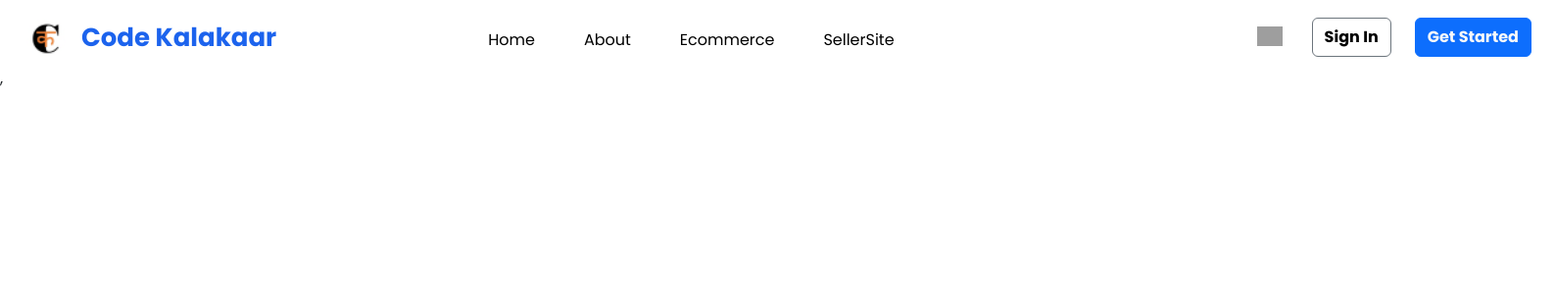
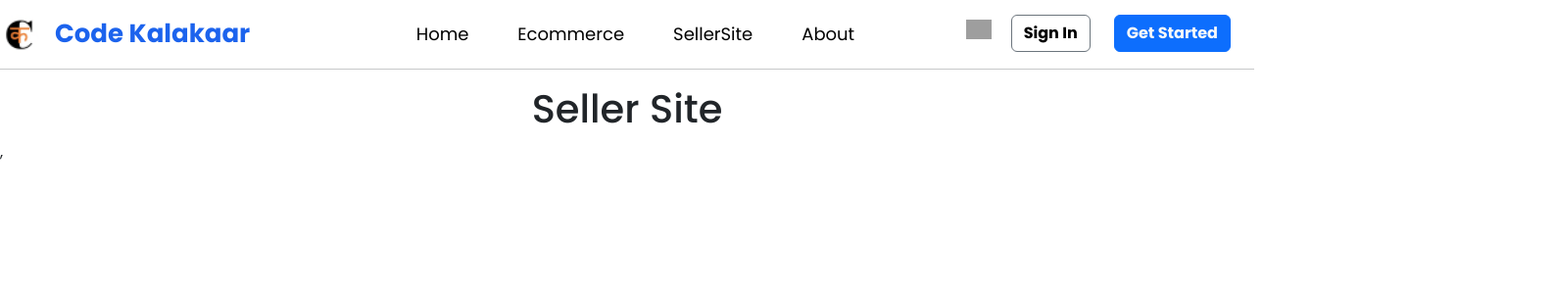
Before and after one commit to MrugeshThesiya/buildForBharatHackathon, a React (Vite) app: page /SellerSite in a window 1280 px wide. Shown: the top 300 px of the page at 98% size, 1587 px wide, since content can reach past the window. Built offline with nearby package versions, Linux system fonts and the light colour scheme; grey boxes are pictures that could not be loaded.

Commit message:
navigation fixed

```diff
--- a/src/Components/Nav.jsx
+++ b/src/Components/Nav.jsx
@@ -7,14 +7,18 @@ export default function Nav() {
   const navigate = useNavigate();
   const navItems = [
     { name: "Home", slug: "/" },
+    { name: "Ecommerce", slug: "/Ecommerce" },
+    { name: "SellerSite", slug: "/SellerSite" },
     { name: "About", slug: "/About" },
-    { name: "Ecommerce", slug: "/Ecommerce" },
-    { name: "SellerSite", slug: "/SellerSite" }
   ];
   return (
-    <nav className="d-flex">
-      <img id="logo-div" alt="Code_kalakaar_logo" src={codeKalakaarLogo}></img>
-      <div className="logoText">
+    <nav>
+      <div className="logo">
+        <img
+          id="logo-div"
+          alt="Code_kalakaar_logo"
+          src={codeKalakaarLogo}
+        ></img>
         <h3 className="logo-text pointer">Code Kalakaar</h3>
       </div>
       <div className="linkItems">
@@ -26,6 +30,7 @@ export default function Nav() {
           ))}
         </ul>
       </div>
+      <div className="searchItems">
         <span className="search-container">
           <img
             id="search-desktop"
@@ -37,7 +42,10 @@ export default function Nav() {
         </span>
         <div className="button-items d-flex">
           <span className="sign-div d-flex">
-          <button type="button" className="btn sign-btn btn-outline-secondary">
+            <button
+              type="button"
+              className="btn sign-btn btn-outline-secondary"
+            >
               Sign In
             </button>
             <button
@@ -51,6 +59,7 @@ export default function Nav() {
             </button>
           </span>
         </div>
+      </div>
     </nav>
   );
 }
--- a/src/Pages/Aboutus.jsx
+++ b/src/Pages/Aboutus.jsx
@@ -1,10 +1,12 @@
 import React from 'react'
-import { Nav } from '../Components/index'
+import { Container, Nav } from '../Components/index'
 
 function Aboutus() {
   return (
     <>
       <Nav/>
+      <hr />
+      <h1 style={{textAlign:"center"}}> About us</h1>
     </>
   )
 }
--- a/src/Pages/Ecommerce.jsx
+++ b/src/Pages/Ecommerce.jsx
@@ -6,6 +6,8 @@ function Ecommerce() {
   return (
     <>
       <Nav/>
+      <hr />
+      <h1 style={{textAlign:"center"}}>Ecommerce</h1>
     </>
   )
 }
--- a/src/Pages/SellerSite.jsx
+++ b/src/Pages/SellerSite.jsx
@@ -5,6 +5,8 @@ function SellerSite() {
   return (
     <>
       <Nav/>
+      <hr />
+      <h1 style={{textAlign:"center"}}>Seller Site</h1>
     </>
   )
 }
--- a/src/index.css
+++ b/src/index.css
@@ -8,7 +8,6 @@ body {
     margin: 0;
     box-sizing: border-box;
     padding: 0;
-    overflow-x: hidden;
 }
 
 :root {
@@ -34,12 +33,28 @@ body {
 }
 
 nav {
-    padding: 14px;
-    position: relative;
-    left: 13px;
-    top: 4px;
+    padding-top: 14px;
+    display: flex;
+    align-items: center;
+    width: 100vw;
+    justify-content: space-between;
 }
 
+.searchItems{
+    display: flex;
+    flex-direction: row;
+}
+
+img#search-desktop{
+    margin-right: 20px;
+    margin-top: 5px;
+}
+
+.logo{
+    display: flex;
+    justify-content: center;
+    align-items: center;
+}
 .link-items {
     list-style: none;
 }
@@ -48,16 +63,19 @@ nav ul li {
     display: inline;
 }
 
+nav ul{
+    display: flex;
+    align-items: center;
+    justify-content: center;
+    margin: 0px;
+}
 
 ul li.pointer:hover {
     cursor: pointer;
 }
 
 li {
-    margin-left: 50px;
-    position: relative;
-    top: 11px;
-    left: 150px;
+    padding: 5px;
     color: var(--grey);
 }
 
@@ -65,17 +83,7 @@ li {
     width: 26px;
 }
 
-.search-container {
-    position: relative;
-    left: 520px;
-    top: 6.5px;
-}
 
-.sign-div {
-    position: relative;
-    left: 550px;
-    top: 0px;
-}
 
 .sign-btn {
     font-weight: bold;
@@ -111,8 +119,9 @@ ul li a {
     color: black;
 }
 
-img#search-mobile {
-    display: none;
+li{
+    margin-left: 40px;
+    font-size: large;
 }
 
 .what-text {
@@ -166,6 +175,7 @@ button.disc-btn {
     cursor: pointer;
     transition: all 450ms ease-in-out;
 }
+
 
 .sparkle {
     fill: #AAAAAA;
@@ -331,11 +341,6 @@ button.disc-btn {
         display: none;
     }
 
-    .search-container {
-        position: relative;
-        left: 0;
-        top: 6.5px;
-    }
 
     .sign-div {
         position: relative;
@@ -345,9 +350,6 @@ button.disc-btn {
 
     img#search-desktop {
         display: block;
-        position: relative;
-        left: 20px;
-        top: 4px;
     }
 
     ul li {
```
Lines whose indentation alone changed are shown as unchanged.
